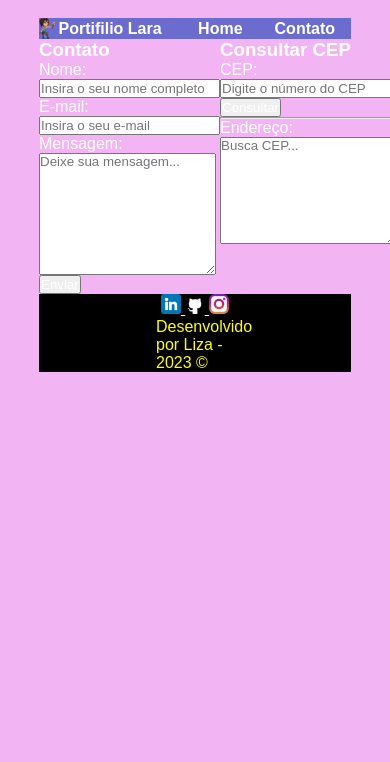
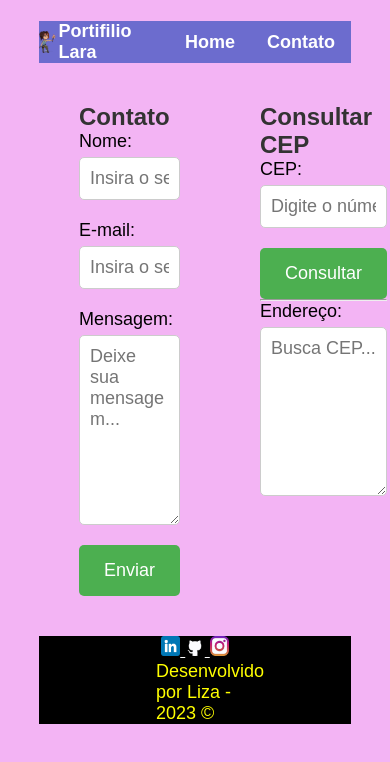
Before and after one commit to matheuxsx3/replace, a plain HTML site: page contato.html in a window 390 px wide. Drawn offline with Linux system fonts and the light colour scheme.

Commit message:
funcionando

```diff
--- a/assets/css/contato.css
+++ b/assets/css/contato.css
@@ -60,32 +60,6 @@ nav span {
     align-items: center;
 }
 
-main {
-    color: black;
-    display: flex;
-}
-
-#formulario_mensagem {
-    display: flex;
-    flex-direction: column;
-}
-
-.campos_form {
-    display: flex;
-    flex-direction: column;
-    width: 12vw;
-    height: auto;
-    margin: 1vw;
-}
-
-.campos_form input {
-    display: flex;
-    align-items: center;
-    width: 12vw;
-    height: auto;
-    margin: 1vw;
-}
-
 footer {
     bottom: auto;
     display: flex;
@@ -112,3 +86,75 @@ footer p {
     text-decoration: none;
     width: 20vw;
 }
+
+
+
+
+main{
+display: flex;
+justify-content: space-around;
+}
+
+section {
+    margin: 20px;
+    padding: 20px;
+    border-radius: 5px;
+}
+
+h3 {
+    color: #333;
+}
+
+.campos-form {
+    margin-bottom: 20px;
+}
+
+label {
+    color: black;
+    display: block;
+    margin-bottom: 5px;
+}
+
+input[type="text"],
+textarea {
+    color: black;
+    width: 100%;
+    padding: 10px;
+    border-radius: 5px;
+    border: 1px solid #ccc;
+}
+
+button {
+    padding: 10px 20px;
+    border-radius: 5px;
+    border: none;
+    background-color: #4CAF50;
+    color: white;
+    cursor: pointer;
+}
+
+button:hover {
+    background-color: #45a049;
+}
+
+/* Estilos responsivos */
+@media screen and (max-width: 600px) {
+    body {
+        font-size: 18px;
+    }
+
+    h3 {
+        font-size: 24px;
+    }
+
+    input[type="text"],
+    textarea {
+        font-size: 18px;
+    }
+
+    button {
+        font-size: 18px;
+        padding: 15px 25px;
+    }
+
+}
```
